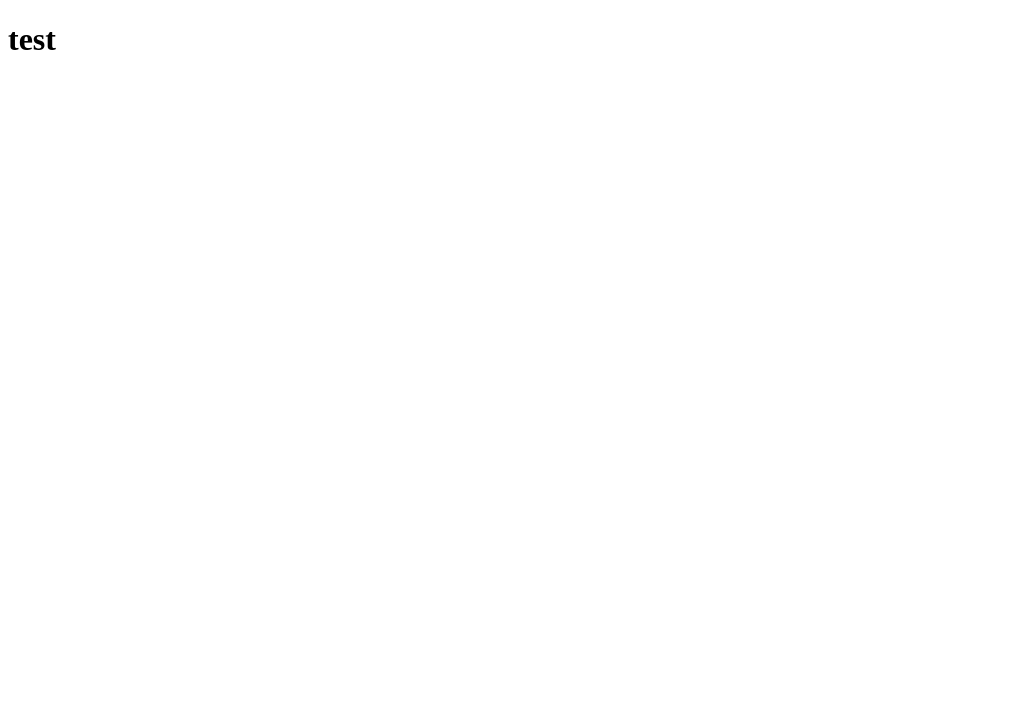
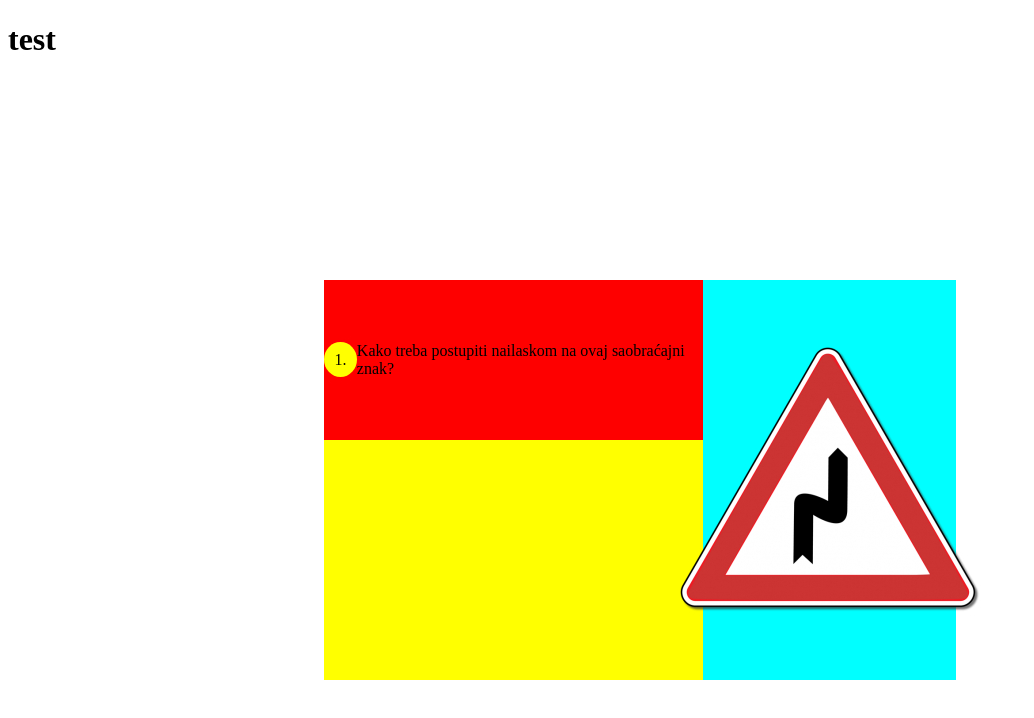
Before and after one commit to 12emin34/Testovi, a plain HTML site: page index.html in a window 1280 px wide. Shown: the whole page, without its empty margins (0-1034 px from the left). Drawn offline with Linux system fonts and the light colour scheme.

Commit message:
pola posla testnog boxa

```diff
--- a/index.html
+++ b/index.html
@@ -4,9 +4,35 @@
     <meta charset="UTF-8">
     <meta name="viewport" content="width=device-width, initial-scale=1.0">
     <title>Document</title>
+    <link rel="stylesheet" href="style.css">
 </head>
 <body>
     <h1>test</h1>
-<script src="script.js"></script>
+
+    <div class="box">
+        <div class="test">
+            <div class="pitanje-odg">
+                <div class="pitanje">
+
+                    <div class="redni-broj">
+                        <p>1.</p>
+                    </div>
+                    <p>Kako treba postupiti nailaskom na ovaj saobraćajni znak?</p>
+
+                </div>
+                <div class="odgovori">
+
+                </div>
+            </div>
+
+            <div class="slika">
+                <img src="znak.png" alt="pngimage">
+            </div>
+
+        </div>
+
+    </div>
+
+    <script src="script.js"></script>
 </body>
 </html>
--- a/style.css
+++ b/style.css
@@ -0,0 +1,66 @@
+
+
+.test{
+    width: 50%;
+    height: 400px;
+    background-color: rgb(158, 163, 165);
+    border-radius: 40px;
+    display: flex;
+    flex-direction: row;
+
+}
+
+.box{
+    width: 100%;
+    height: 100vh;
+    display: flex;
+    justify-content: center;
+    align-items: center;
+}
+
+.pitanje-odg{
+    width: 60%;
+    height: 100%;
+    background-color: blue;
+    display: flex;
+    flex-direction:column ;
+}
+
+.slika{
+    width: 40%;
+    height: 100%;
+    background-color: aqua;
+}
+
+.pitanje{
+    width: 100%;
+    height: 40%;
+    background-color: red;
+    display: flex;
+    flex-direction: row;
+    justify-content: center;
+    align-items: center;
+}
+
+.odgovori{
+    width: 100%;
+    height: 60%;
+    background-color: yellow;
+}
+
+.slika{
+    display: flex;
+    justify-content: center;
+    align-items: center;
+}
+
+.redni-broj{
+    width: 35px;
+    height: 35px;
+    background-color: yellow;
+    border-radius: 50%;
+    display: flex;
+    justify-content: center;
+    align-items: center;
+
+}
```
Also changed, not shown: znak.png (added).
